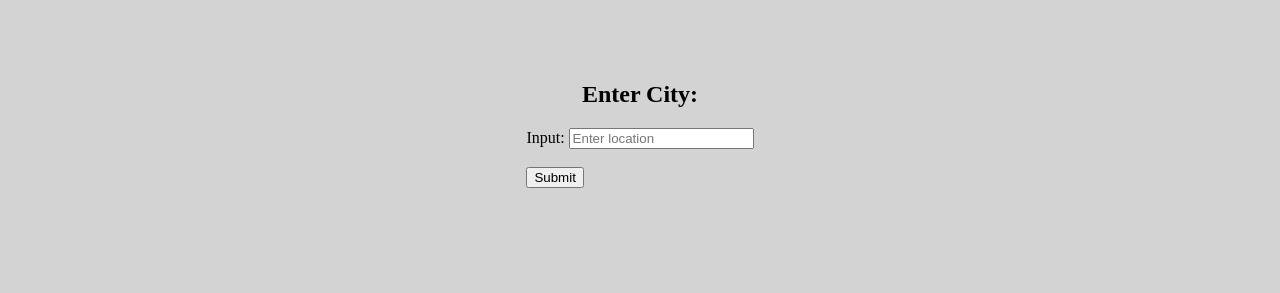
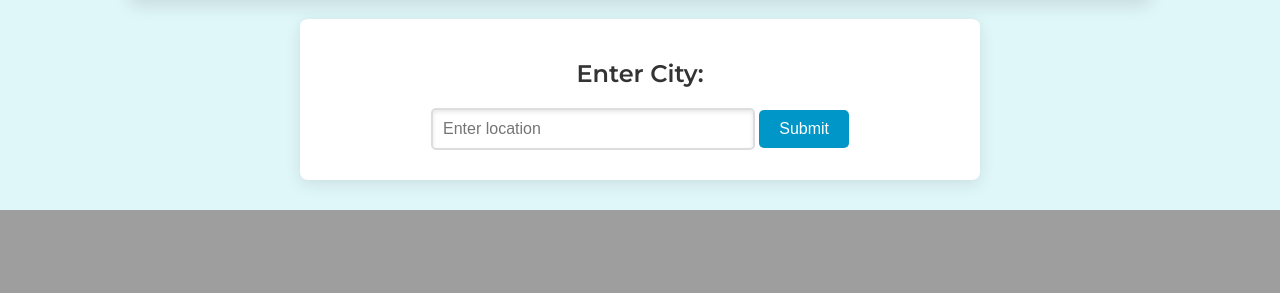
Before and after one commit to willyemppy/Freeweather.com, a Flask app: page / in a window 1280 px wide. Shown: the part 590-883 px from the top of the page. After the commit the page ends 800 px from the top, so only its background shows below. Run offline with Flask 3, Linux system fonts and the light colour scheme.

Commit message:
Added updates to graphics.css to improve the color and feel of the application

```diff
--- a/static/graphics.css
+++ b/static/graphics.css
@@ -1,41 +1,109 @@
-#topMargin {
-    margin-top: 100px;
+/* Base styling */
+body, html {
+    margin: 0;
+    padding: 0;
+    box-sizing: border-box;
+    font-family: 'Montserrat', sans-serif;
 }
 
 .body1 {
-    background-color: lightgrey;
+    background-color: #e0f7fa; /* Light blue background */
+    color: #333;
 }
 
-.body2 {
-    background-color: grey;
+/* Header */
+.header {
+    background-color: #0077b6; /* Deep cool blue */
+    padding: 20px;
+    text-align: center;
+    color: white;
+    box-shadow: 0 4px 8px rgba(0, 0, 0, 0.1);
 }
 
-p {
-    font-family: Helvetica, Arial, sans-serif;
-    font-size: 20px;
-    font-weight: bold;
+h1 {
+    font-size: 2.5em;
+    font-weight: 600;
+    margin: 0;
 }
 
-.vertical-center {
+/* Center content styling */
+.center-content {
+    margin: 20px 0;
     display: flex;
-    flex-direction: column;
     justify-content: center;
-    align-items: center;
-    height: 40vh;
-    /* 100% of the viewport height */
 }
 
 .full-width {
     width: 80%;
     max-height: 60vh;
-    /* Adjust the max height as needed */
-
+    border-radius: 10px;
+    box-shadow: 0 8px 16px rgba(0, 0, 0, 0.1);
 }
 
-.center-content {
-    display: flex;
-    justify-content: center;
-    /* Horizontal centering */
-    align-items: center;
-    /* Vertical centering */
+/* Container for the form */
+.container {
+    text-align: center;
+    padding: 20px;
+    background-color: white;
+    border-radius: 8px;
+    box-shadow: 0 4px 16px rgba(0, 0, 0, 0.1);
+    width: 50%;
+    margin: 0 auto;
 }
+
+/* Form input fields */
+.input-field {
+    padding: 10px;
+    font-size: 16px;
+    width: 80%;
+    max-width: 300px;
+    border: 2px solid #ddd;
+    border-radius: 5px;
+    margin-bottom: 10px;
+    box-shadow: inset 0 2px 4px rgba(0, 0, 0, 0.1);
+    transition: border 0.3s ease;
+}
+
+.input-field:focus {
+    border-color: #0077b6; /* Cool blue for focus */
+    outline: none;
+}
+
+/* Submit button */
+.submit-btn {
+    padding: 10px 20px;
+    background-color: #0096c7; /* Lighter cool blue */
+    color: white;
+    font-size: 16px;
+    border: none;
+    border-radius: 5px;
+    cursor: pointer;
+    transition: background-color 0.3s ease;
+}
+
+.submit-btn:hover {
+    background-color: #005f73; /* Darker blue for hover */
+}
+
+/* Flash messages styling */
+.flash-messages {
+    list-style-type: none;
+    padding: 0;
+    margin-top: 10px;
+}
+
+.flash-message {
+    padding: 10px;
+    margin-bottom: 5px;
+    border-radius: 4px;
+}
+
+.flash-message.error {
+    background-color: #d62828;
+    color: white;
+}
+
+.flash-message.success {
+    background-color: #48cae4;
+    color: white;
+}
--- a/templates/index.html
+++ b/templates/index.html
@@ -4,37 +4,28 @@
 <head>
     <meta charset="UTF-8">
     <meta name="viewport" content="width=device-width, initial-scale=1.0">
-    <link rel="stylesheet" href="{{url_for('static', filename='graphics.css') }}">
+    <link rel="stylesheet" href="{{ url_for('static', filename='graphics.css') }}">
     <link rel="apple-touch-icon" sizes="180x180" href="{{ url_for('static', filename='apple-touch-icon.png') }}">
     <link rel="icon" type="image/png" sizes="32x32" href="{{ url_for('static', filename='favicon-32x32.png') }}">
     <link rel="icon" type="image/png" sizes="16x16" href="{{ url_for('static', filename='favicon-16x16.png') }}">
     <link rel="manifest" href="{{ url_for('static', filename='site.webmanifest') }}">
     <title>FreeWeather</title>
+    <!-- Google Fonts for styling -->
+    <link href="https://fonts.googleapis.com/css2?family=Montserrat:wght@400;600&display=swap" rel="stylesheet">
 </head>
 
 <script>
-
-    //refreshes page upon form submission, so that the data is not being cached by the browser
-
     function refreshPage() {
         location.reload();
     }
-
-    /*
-    checks that the value in the form contains only letters
-    if the form contains non-alphabetic characters, then the user is prompted to re-enter letters only
-    And the form borders turn red.
-    */
 
     function validateForm() {
         var locationInput = document.getElementById('location');
         var locationValue = locationInput.value;
 
-     //Check if 'location' contains only letters, whitespace also allowed
-     // Check if 'location' contains only letters, and whitespace is allowed
         if (/^[A-Za-z\s]+$/.test(locationValue)) {
-          locationInput.style.borderColor = '';  // Remove red border
-          locationInput.setCustomValidity('');    // Reset custom validity message
+            locationInput.style.borderColor = '';
+            locationInput.setCustomValidity('');
             return true;
         } else {
             locationInput.style.borderColor = 'red';
@@ -45,26 +36,23 @@
 </script>
 
 <body class="body1">
+    <div class="header">
+        <h1>Free Weather Application</h1>
+    </div>
+
     <div class="center-content">
-    <h2><strong>Free Weather Application</strong></h2>
+        <img src="{{ url_for('static', filename='sky2.jpg') }}" class="full-width" alt="Picture of the sky">
     </div>
-<div class="center-content">
 
-    <img src="{{url_for('static', filename='sky2.jpg')}}" class="full-width" alt="Picture of the sky">
+    <div class="container">
+        <h2>Enter City:</h2>
+        <form action="/" method="post" onsubmit="return validateForm();">
+            <div class="form-group">
+                <input type="text" id="location" name="location" placeholder="Enter location" class="input-field">
+                <input type="submit" value="Submit" class="submit-btn">
             </div>
-<div class="container vertical-center">
-    <h2>Enter City:</h2>
-    <div class="container text-center">
+        </form>
 
-        <!--If validateForm() returns true, the page will be refreshed using refreshPage().
-        If validateForm() returns false, the form submission is prevented (return false;),
-        and the page is not refreshed.-->
-
-        <form action="/" method="post" onsubmit="return validateForm();">
-            <label for="location">Input:</label>
-            <input type="text" id="location" name="location" placeholder="Enter location"><br><br>
-            <input type="submit" value="Submit">
-        </form>
         {% with messages = get_flashed_messages(with_categories=true) %}
         {% if messages %}
         <ul class="flash-messages">
@@ -74,11 +62,7 @@
         </ul>
         {% endif %}
         {% endwith %}
-
     </div>
-</div>
-
-
 </body>
 
 </html>
```
Lines whose indentation alone changed are shown as unchanged.
